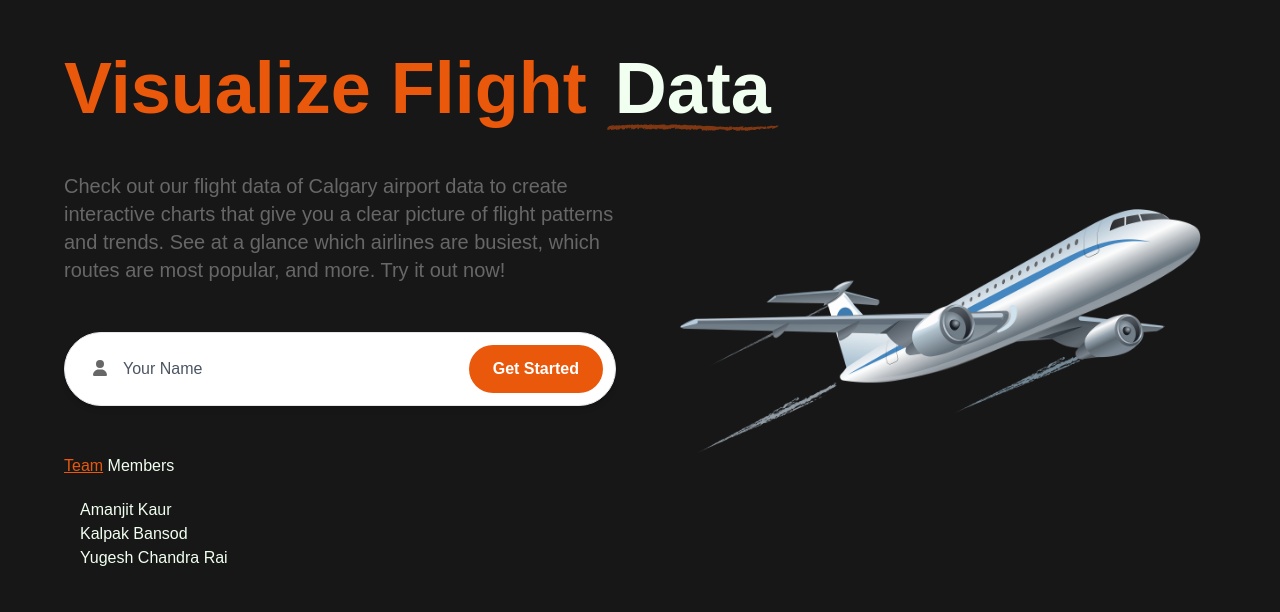
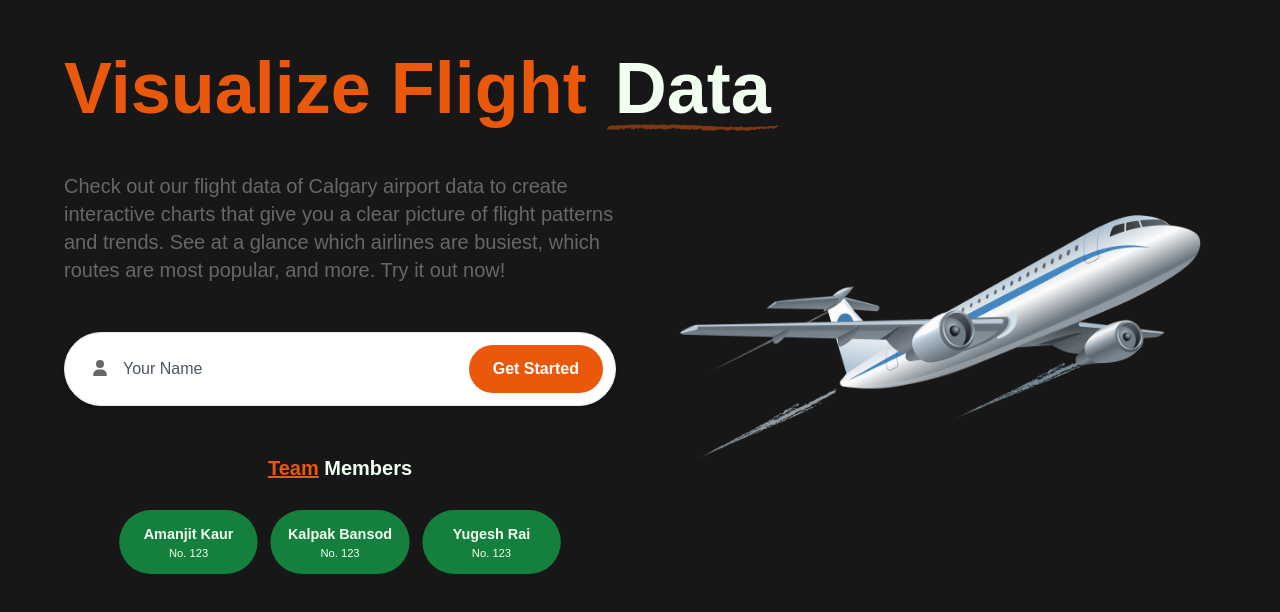
Before and after one commit to ryuzaki36/mm-visualization-project, a React (Create React App) app: page / in a window 1280 px wide. Shown: the part 108-720 px from the top of the page. Built offline with nearby package versions, Linux system fonts and the light colour scheme.

Commit message:
landing page UI

```diff
--- a/src/pages/Dashboard.jsx
+++ b/src/pages/Dashboard.jsx
@@ -803,7 +803,7 @@ function TopFlights() {
             Airport,
             FlightNumber,
             YycStatus,
-          }) => {
+          }, index) => {
             const scheduledTime = utcToZonedTime(
               new Date(ScheduledTime),
               "America/Edmonton"
@@ -830,7 +830,7 @@ function TopFlights() {
             return (
               <div
                 className="flex flex-wrap items-center mt-3 border-b-2 border-gray-700 pb-2"
-                key={Id}
+                key={index}
               >
                 <div className="w-full sm:w-1/7">{FlightNumber}</div>
                 <div className="w-full sm:w-1/7">
--- a/src/pages/Landing.jsx
+++ b/src/pages/Landing.jsx
@@ -90,22 +90,46 @@ export const Landing = () => {
                     </div>
                   </div>
                 </form>
-                <div className="mt-12 hidden lg:block">
-                  <span className="text-[#F0FFF0] dark:text-white">
-
+                <div className="mt-12 hidden lg:block ">
+                  <span className="text-[#F0FFF0] dark:text-white flex justify-center font-bold text-xl">
                     <a
                       href="/"
                       className="text-orange-600 underline dark:text-primaryLight"
                     >
                       Team
                     </a>{" "}
-                    <span className="text-orange-600"></span>Members
+                    <span className="text-orange-600"></span> &nbsp;Members
                   </span>
-                  <div className="mt-5 flex space-x-4 flex-col">
-                    <span className="text-[#F0FFF0] dark:text-white ml-4"> Amanjit Kaur </span>
-                    <span className="text-[#F0FFF0] dark:text-white m-0"> Kalpak Bansod </span>
-                    <span className="text-[#F0FFF0] dark:text-white m-0"> Yugesh Chandra Rai </span>
-
+                  <div className="mt-5 hidden lg:block transform scale-[0.8]">
+                    <div className="mt-5 grid grid-cols-3 gap-4">
+                      <div className="bg-green-700 rounded-full p-4 text-[#F0FFF0] dark:text-white flex items-center justify-center flex-col">
+                        {/* <img
+                          src="https://via.placeholder.com/150"
+                          alt="Amanjit Kaur"
+                          className="w-32 h-32 rounded-full mb-2"
+                        /> */}
+                        <span className="text-lg font-bold">Amanjit Kaur</span>
+                        <span className="text-sm">No. 123</span>
+                      </div>
+                      <div className="bg-green-700 rounded-full p-4 text-[#F0FFF0] dark:text-white flex items-center justify-center flex-col">
+                        {/* <img
+                          src="https://via.placeholder.com/150"
+                          alt="Kalpak Bansod"
+                          className="w-32 h-32 rounded-full mb-2"
+                        /> */}
+                        <span className="text-lg font-bold">Kalpak Bansod</span>
+                        <span className="text-sm">No. 123</span>
+                      </div>
+                      <div className="bg-green-700 rounded-full p-4 text-[#F0FFF0] dark:text-white flex items-center justify-center flex-col">
+                        {/* <img
+                          src="https://via.placeholder.com/150"
+                          alt="Kalpak Bansod"
+                          className="w-32 h-32 rounded-full mb-2"
+                        /> */}
+                        <span className="text-lg font-bold">Yugesh Rai</span>
+                        <span className="text-sm">No. 123</span>
+                      </div>
+                    </div>
                   </div>
                 </div>
               </div>
```
